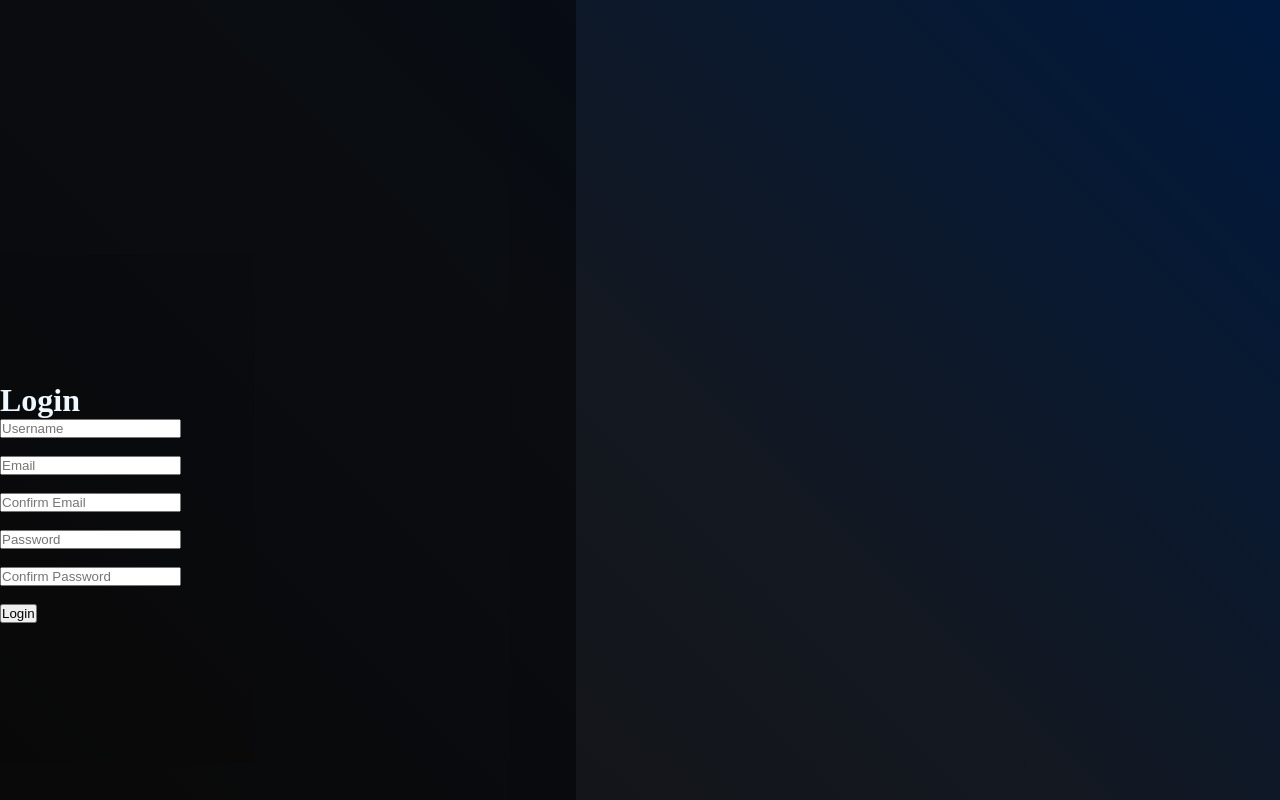
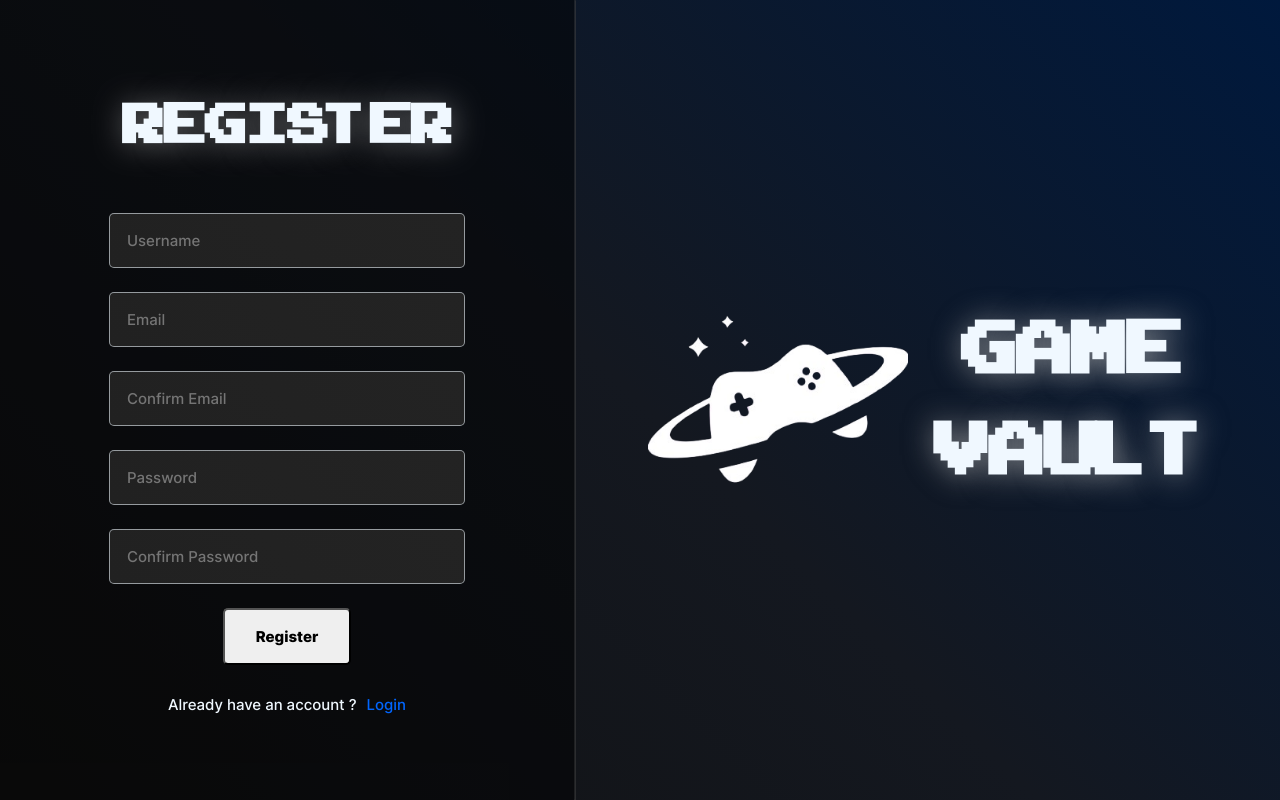
Before and after one commit to Shrayzz/Game-Vault, a website: page src/public/html/register.html in a window 1280 px wide. Drawn offline with Linux system fonts and the light colour scheme.

Commit message:
✔️ Added register page

```diff
--- a/src/public/html/register.html
+++ b/src/public/html/register.html
@@ -9,22 +9,33 @@
 </head>
 
 <body id="register">
-    <div class="rBox">
-        <div class="login">
-            <h1>Login</h1>
-            <form class="rForm" action="/auth" method="post">
-                <input class="rUsername" type="text" name="username" placeholder="Username" id="username" required />
-                <br><br>
-                <input class="rEmail" type="text" name="email" placeholder="Email" id="username" required /> <br><br>
-                <input class="rCemail" type="text" name="cemail" placeholder="Confirm Email" id="username" required />
-                <br><br>
-                <input class="rPass" type="password" name="password" placeholder="Password" id="password" required />
-                <br><br>
-                <input class="rCpass" type="password" name="cpassword" placeholder="Confirm Password" id="password"
-                    required /> <br><br>
-                <input class="rSubm" type="submit" value="Login" />
-            </form>
+    <div class="rContainer">
+        <div class="rBox">
+            <div class="login">
+                <h1>Register</h1>
+                <form action="/auth" method="post">
+                    <input class="register" type="text" name="username" placeholder="Username" id="username" required />
+
+                    <input class="register" type="text" name="email" placeholder="Email" id="username" required />
+
+                    <input class="register" type="text" name="cemail" placeholder="Confirm Email" id="username"
+                        required />
+
+                    <input class="register" type="password" name="password" placeholder="Password" id="password"
+                        required />
+
+                    <input class="register" type="password" name="cpassword" placeholder="Confirm Password"
+                        id="password" required />
+                    <input class="rSubmit" type="submit" value="Register" />
+                </form>
+                <p>Already have an account ? <a href="/html/login.html">Login</a></p>
+            </div>
         </div>
+        <hr>
+    </div>
+    <div class="rTitle">
+        <img src="/resources/images/logo.png" alt="" class="logo" />
+        <h1>Game<br>Vault</h1>
     </div>
 </body>
 
--- a/src/public/styles/dark-mode.css
+++ b/src/public/styles/dark-mode.css
@@ -216,8 +216,12 @@ footer a:hover {
 }
 
 /*---- Register ----*/
+#register {
+    display: flex;
+    flex-direction: row;
+}
 
-.rBox {
+.rContainer {
     background-color: rgba(0,0,0,0.48);
     z-index: 6;
     height: 100vh;
@@ -226,13 +230,110 @@ footer a:hover {
     overflow: hidden;
 
     display: flex;
-    flex-direction: column;
-    justify-content: center;
-    align-items: flex-start;
     color: aliceblue;
 }
 
-.rForm {
-    width: 200%;
-    position: absolute;
+.rContainer > hr {
+    opacity: 0.15;
 }
+
+.rBox {
+    width: 45vw;
+    height: auto;
+    /* border: red 1px solid; */
+    display: flex;
+    align-items: center;
+    justify-content: center;
+}
+
+.login > h1 {
+    display: flex;
+    flex-direction: column;
+    align-items: center;
+
+    font-family: 'arcade';
+    text-shadow: 2px 2px 30px #afafaf80;
+    font-size: 75px;
+    margin-bottom: 50px;
+
+}
+
+.login form {
+    display: flex;
+    flex-direction: column;
+    align-items: center;
+    gap: 24px;
+}
+
+.register {
+    font-family: 'm';
+    font-size: 15px;
+    width: 25vw;
+    padding: 17px;
+    border-radius: 5px;
+    border: solid 0.5px #f0f8ff90;
+    background-image: linear-gradient(45deg, #212121, #232323);
+    color: aliceblue;
+}
+
+.rSubmit, .rSubmit:not(hover) {
+    font-family: 'eb';
+    font-size: 15px;
+    width: 10vw;
+    padding: 17px;
+    border-radius: 5px;
+    transition: all 0.3s;
+}
+
+.rSubmit:hover {
+    cursor: pointer;
+    border: rgb(0, 102, 255) solid 2px;
+    border-radius: 10px;
+    color: aliceblue;
+    background-color: rgba(0, 102, 255, 0.251);
+}
+
+.login p {
+    font-family: 'm';
+    font-size: 15px;
+    display: flex;
+    flex-direction: row;
+    gap: 10px;
+    justify-content: center;
+    align-items: center;
+    margin-top: 30px;
+}
+
+.login a, .login a:not(hover) {
+    text-decoration: none;
+    color: rgb(0, 102, 255);
+    transition: all 0.3s;
+}
+.login a:hover {
+    text-decoration: underline;
+    color:rgb(8, 0, 237);
+    transition: all 0.3s
+}
+
+.rTitle {
+    position: relative;
+    width: 55vw;
+    display: flex;
+    flex-direction: row;
+    justify-content: center;
+    align-items: center;
+    /* border: red 1px solid; */
+}
+
+.rTitle > img {
+    width: 260px;
+    height: 260px;
+}
+
+.rTitle > h1 {
+    font-family: 'arcade';
+    font-size: 100px;
+    text-align: center;
+    color: aliceblue;
+    text-shadow: 2px 2px 30px #afafafAA;
+}
```
Also changed, not shown: index.html (+1 -1 lines).
